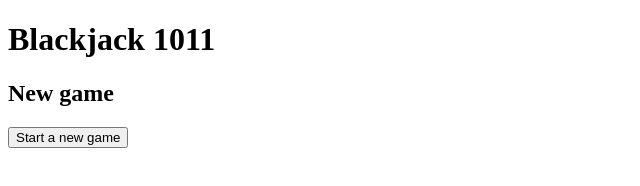
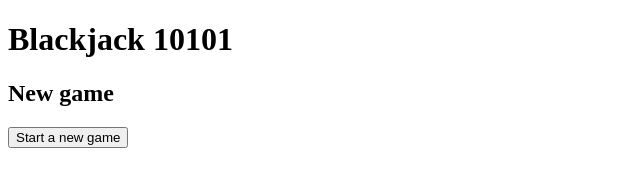
Before and after one commit to foxbunny/blackjack, a website with bundled scripts: page index.html in a window 1280 px wide. Shown: the full height of the page, 0-640 px from the left. Built offline with nearby package versions, Linux system fonts and the light colour scheme.

Commit message:
Fix package name

```diff
--- a/index.html
+++ b/index.html
@@ -8,10 +8,10 @@
 
 		<script type="module" src="index.client.js"></script>
 
-		<title>Blackjack 1011</title>
+		<title>Blackjack 10101</title>
 	</head>
 	<body>
-		<h1>Blackjack 1011</h1>
+		<h1>Blackjack 10101</h1>
 
 		<noscript>
 			<h2>This game requires JavaScript</h2>
--- a/package.json
+++ b/package.json
@@ -1,5 +1,5 @@
 {
-  "name": "blackjack-1011",
+  "name": "blackjack-10101",
   "version": "0.0.0",
   "description": "Web-based blackjack game",
   "main": "index.js",
```
Also changed, not shown: README.md, 1 other file.
